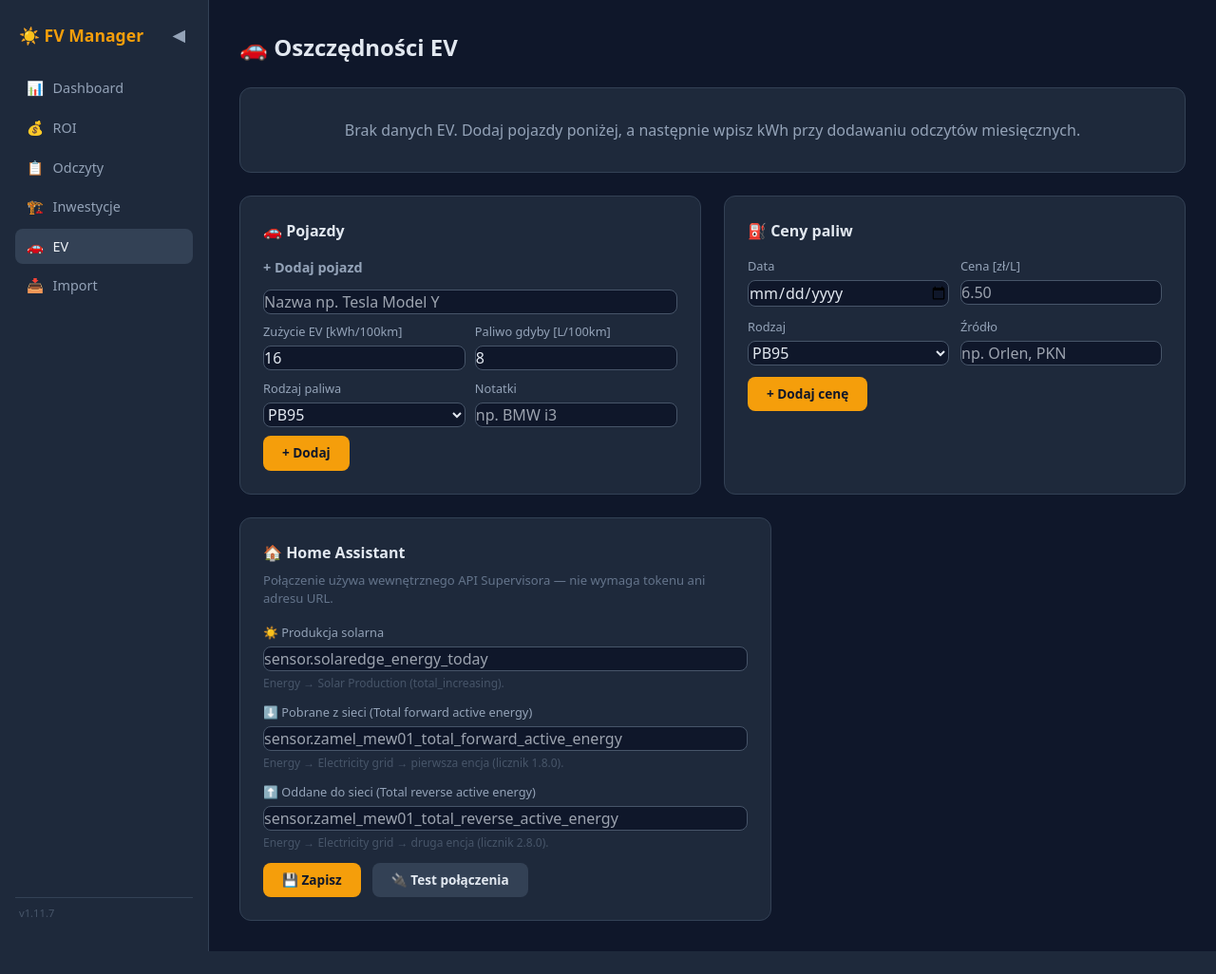
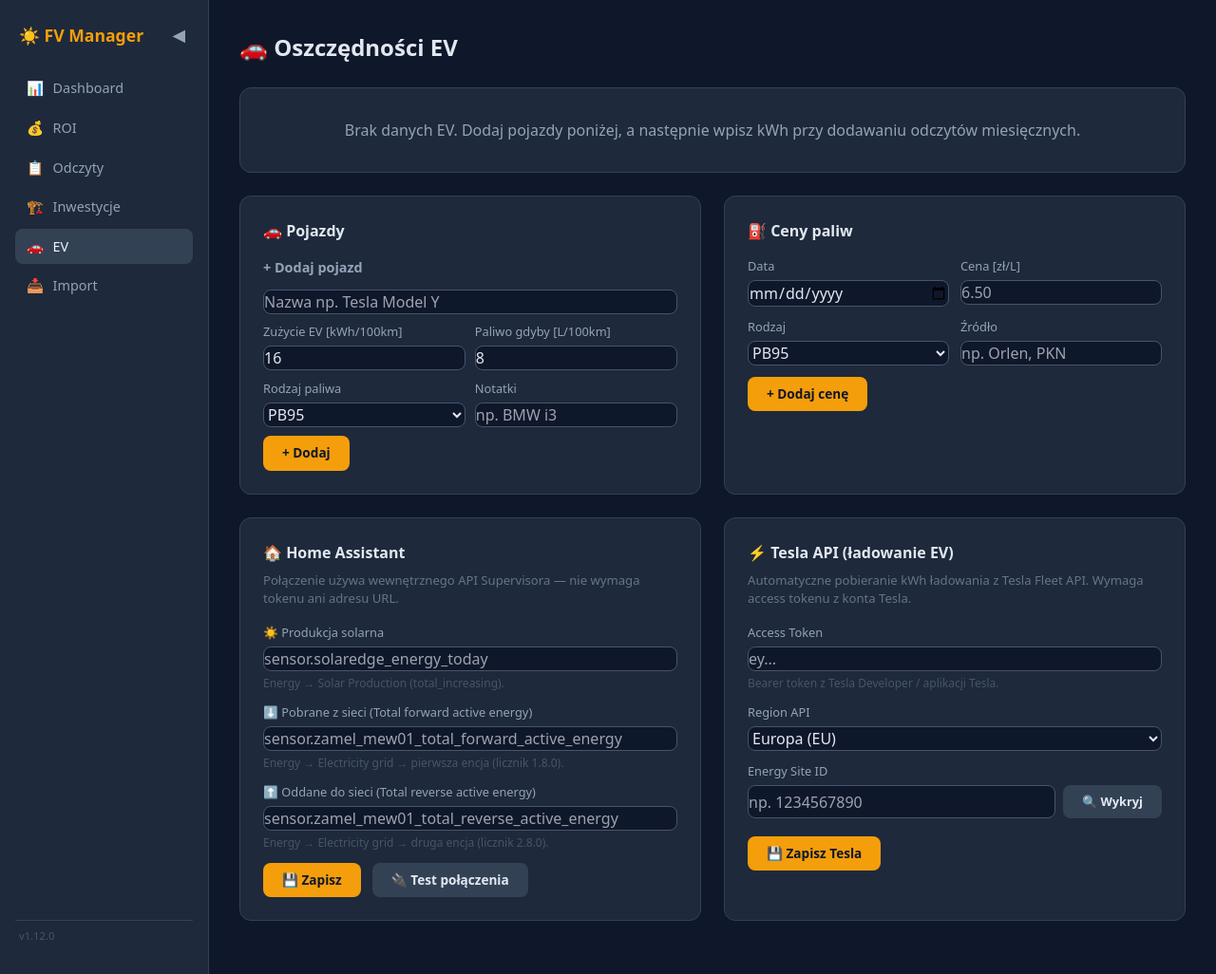
Before and after one commit to SyBeer/fv-manager, a FastAPI app: page /ev in a window 1280 px wide. Shown: the whole page at 95% size. Before the commit the page ends 1002 px from the top, so only its background shows below. Run offline with FastAPI, Linux system fonts and the light colour scheme; data comes from the database, SQL or seed files in the repository; data that the repository does not hold is empty; some libraries are stand-ins or nearby versions.

Commit message:
feat: integracja Tesla Fleet API do pobierania historii ładowania EV
- Nowe kolumny DB: tesla_access_token, tesla_site_id, tesla_api_base
- Helper _tesla_fetch_charging() z sumowaniem kWh sesji z miesiąca
- Endpoint /api/tesla-sites do auto-odkrycia energy_site_id
- Endpoint /api/tesla-charging-fetch?period=YYYY.MM
- Sekcja Tesla w ustawieniach EV (token, region, site_id + przycisk Wykryj)
- Przycisk ⚡ Tesla przy polach EV kWh w formularzu odczytu
- Wersja 1.12.0

Co-Authored-By: Claude Sonnet 4.6 <noreply@anthropic.com>

```diff
--- a/config.yaml
+++ b/config.yaml
@@ -1,6 +1,6 @@
 name: "FV Manager"
 description: "Zarządzanie efektywnością kosztową fotowoltaiki — ROI, EV, import z Excela"
-version: "1.11.8"
+version: "1.12.0"
 slug: "fv-manager"
 init: false
 host_network: false
--- a/src/main.py
+++ b/src/main.py
@@ -720,15 +720,21 @@ async def save_ev_settings(
     ha_solar_entity: str = Form(None),
     ha_grid_consumed_entity: str = Form(None),
     ha_grid_returned_entity: str = Form(None),
+    tesla_access_token: str = Form(None),
+    tesla_site_id: str = Form(None),
+    tesla_api_base: str = Form("https://fleet-api.prd.eu.vn.cloud.tesla.com"),
 ):
     db = await get_db()
     try:
         await db.execute(
             """UPDATE ev_settings SET efficiency_kwh_per_100km=?, fuel_consumption_l_per_100km=?,
                annual_km=?, fuel_type=?, ha_solar_entity=?,
-               ha_grid_consumed_entity=?, ha_grid_returned_entity=? WHERE id=1""",
+               ha_grid_consumed_entity=?, ha_grid_returned_entity=?,
+               tesla_access_token=?, tesla_site_id=?, tesla_api_base=? WHERE id=1""",
             (efficiency_kwh_per_100km, fuel_consumption_l_per_100km, annual_km,
-             fuel_type, ha_solar_entity, ha_grid_consumed_entity, ha_grid_returned_entity),
+             fuel_type, ha_solar_entity, ha_grid_consumed_entity, ha_grid_returned_entity,
+             tesla_access_token or None, tesla_site_id or None,
+             tesla_api_base or "https://fleet-api.prd.eu.vn.cloud.tesla.com"),
         )
         await db.commit()
     finally:
@@ -909,6 +915,36 @@ async def _ha_fetch_energy(entity: str, year: int, month: int) -> tuple[float |
         return None, str(e)
 
 
+async def _tesla_fetch_charging(token: str, site_id: str, api_base: str, year: int, month: int) -> tuple[float | None, str]:
+    import httpx, calendar
+    last_day = calendar.monthrange(year, month)[1]
+    start = f"{year}-{month:02d}-01"
+    end = f"{year}-{month:02d}-{last_day}"
+    url = f"{api_base}/api/1/energy_sites/{site_id}/telemetry_history"
+    params = {"kind": "charge", "start_date": start, "end_date": end, "time_zone": "Europe/Warsaw"}
+    headers = {"Authorization": f"Bearer {token}"}
+    try:
+        async with httpx.AsyncClient(timeout=15) as client:
+            r = await client.get(url, headers=headers, params=params)
+        if r.status_code == 401:
+            return None, "Brak autoryzacji (401) — sprawdź token Tesla"
+        if r.status_code != 200:
+            return None, f"Tesla API: {r.status_code} — {r.text[:300]}"
+        try:
+            data = r.json()
+        except Exception as e:
+            return None, f"Nieprawidłowy JSON: {e} | {r.text[:200]}"
+        response = data.get("response", {})
+        time_series = response.get("time_series", [])
+        total_kwh = 0.0
+        for entry in time_series:
+            total_kwh += float(entry.get("charge_energy_added", 0) or 0)
+        if not time_series:
+            return None, f"Brak danych Tesla za {year}-{month:02d}. Surowa odpowiedź: {str(data)[:300]}"
+        return round(total_kwh, 3), ""
+    except Exception as e:
+        return None, str(e)
+
 
 @app.get("/api/ha-test")
 async def ha_test():
@@ -1067,3 +1103,63 @@ async def api_summary():
     roi = calc_roi(readings, total) if readings and total > 0 else {}
     last = readings[-1] if readings else {}
     return JSONResponse({**roi, "last_period": last.get("period"), "last_production_kwh": last.get("production_kwh")})
+
+
+@app.get("/api/tesla-sites")
+async def tesla_sites():
+    """Discover Tesla energy sites for the configured access token."""
+    import httpx
+    db = await get_db()
+    try:
+        settings = await _get_ev_settings(db)
+    finally:
+        await db.close()
+
+    token = (settings.get("tesla_access_token") or "").strip()
+    api_base = (settings.get("tesla_api_base") or "https://fleet-api.prd.eu.vn.cloud.tesla.com").strip()
+    if not token:
+        return JSONResponse({"error": "Brak tokenu Tesla — zapisz go najpierw w ustawieniach."})
+    try:
+        async with httpx.AsyncClient(timeout=10) as client:
+            r = await client.get(f"{api_base}/api/1/products", headers={"Authorization": f"Bearer {token}"})
+        if r.status_code == 401:
+            return JSONResponse({"error": "Brak autoryzacji (401) — sprawdź token Tesla"})
+        if r.status_code != 200:
+            return JSONResponse({"error": f"Tesla API: {r.status_code} — {r.text[:200]}"})
+        products = r.json().get("response", [])
+        sites = [
+            {"id": str(p.get("energy_site_id") or p.get("id")), "name": p.get("site_name") or p.get("display_name") or "—"}
+            for p in products
+            if p.get("energy_site_id") or p.get("resource_type") == "battery"
+        ]
+        return JSONResponse({"sites": sites})
+    except Exception as e:
+        return JSONResponse({"error": str(e)})
+
+
+@app.get("/api/tesla-charging-fetch")
+async def tesla_charging_fetch(period: str):
+    """Fetch monthly EV charging kWh from Tesla Fleet API."""
+    db = await get_db()
+    try:
+        settings = await _get_ev_settings(db)
+    finally:
+        await db.close()
+
+    token = (settings.get("tesla_access_token") or "").strip()
+    site_id = (settings.get("tesla_site_id") or "").strip()
+    api_base = (settings.get("tesla_api_base") or "https://fleet-api.prd.eu.vn.cloud.tesla.com").strip()
+
+    if not token:
+        return JSONResponse({"error": "Brak tokenu Tesla — skonfiguruj w Ustawieniach EV."})
+    if not site_id:
+        return JSONResponse({"error": "Brak site_id Tesla — użyj przycisku 'Wykryj' w Ustawieniach EV."})
+    try:
+        year, month = int(period[:4]), int(period[5:])
+    except (ValueError, IndexError):
+        return JSONResponse({"error": f"Nieprawidłowy format okresu: {period}"})
+
+    kwh, err = await _tesla_fetch_charging(token, site_id, api_base, year, month)
+    if err:
+        return JSONResponse({"error": err})
+    return JSONResponse({"kwh": kwh})
--- a/src/utils/db.py
+++ b/src/utils/db.py
@@ -95,6 +95,9 @@ async def init_db() -> None:
             ("ha_solar_entity", "TEXT"),
             ("ha_grid_consumed_entity", "TEXT"),
             ("ha_grid_returned_entity", "TEXT"),
+            ("tesla_access_token", "TEXT"),
+            ("tesla_site_id", "TEXT"),
+            ("tesla_api_base", "TEXT"),
         ]:
             try:
                 await db.execute(f"ALTER TABLE ev_settings ADD COLUMN {col} {definition}")
--- a/templates/base.html
+++ b/templates/base.html
@@ -103,7 +103,7 @@
 
     <!-- Version -->
     <div id="sidebar-version" style="font-size:.7rem; color:#475569; padding:.5rem .25rem; border-top:1px solid #334155; margin-top:.5rem;">
-      v1.11.7
+      v1.12.0
     </div>
   </nav>
 
--- a/templates/ev.html
+++ b/templates/ev.html
@@ -196,14 +196,19 @@
 
 </div>
 
-<!-- Ustawienia HA -->
-<div class="card" style="max-width:560px;">
+<!-- Ustawienia HA i Tesla -->
+<div style="display:grid; grid-template-columns:1fr 1fr; gap:1.5rem; margin-bottom:1.5rem;">
+
+<div class="card">
   <h2 style="font-size:1rem; font-weight:600; margin-bottom:.5rem;">🏠 Home Assistant</h2>
   <p style="font-size:.82rem; color:#64748b; margin-bottom:1rem;">Połączenie używa wewnętrznego API Supervisora — nie wymaga tokenu ani adresu URL.</p>
   <form method="post" action="{{ rp }}/ev/settings" style="display:flex; flex-direction:column; gap:.75rem;">
     <input type="hidden" name="efficiency_kwh_per_100km" value="{{ settings.efficiency_kwh_per_100km or 16 }}">
     <input type="hidden" name="fuel_consumption_l_per_100km" value="{{ settings.fuel_consumption_l_per_100km or 10 }}">
     <input type="hidden" name="annual_km" value="{{ settings.annual_km or 25000 }}">
+    <input type="hidden" name="tesla_access_token" value="{{ settings.tesla_access_token or '' }}">
+    <input type="hidden" name="tesla_site_id" value="{{ settings.tesla_site_id or '' }}">
+    <input type="hidden" name="tesla_api_base" value="{{ settings.tesla_api_base or 'https://fleet-api.prd.eu.vn.cloud.tesla.com' }}">
     <div>
       <label style="display:block; margin-bottom:.3rem; font-size:.8rem; color:#94a3b8;">☀️ Produkcja solarna</label>
       <input type="text" name="ha_solar_entity" placeholder="sensor.solaredge_energy_today" value="{{ settings.ha_solar_entity or '' }}">
@@ -225,6 +230,45 @@
     </div>
     <div id="ha-test-result" style="display:none; margin-top:.75rem; padding:.6rem .9rem; border-radius:6px; font-size:.85rem;"></div>
   </form>
+</div>
+
+<!-- Tesla API -->
+<div class="card">
+  <h2 style="font-size:1rem; font-weight:600; margin-bottom:.5rem;">⚡ Tesla API (ładowanie EV)</h2>
+  <p style="font-size:.82rem; color:#64748b; margin-bottom:1rem;">Automatyczne pobieranie kWh ładowania z Tesla Fleet API. Wymaga access tokenu z konta Tesla.</p>
+  <form method="post" action="{{ rp }}/ev/settings" style="display:flex; flex-direction:column; gap:.75rem;">
+    <input type="hidden" name="efficiency_kwh_per_100km" value="{{ settings.efficiency_kwh_per_100km or 16 }}">
+    <input type="hidden" name="fuel_consumption_l_per_100km" value="{{ settings.fuel_consumption_l_per_100km or 10 }}">
+    <input type="hidden" name="annual_km" value="{{ settings.annual_km or 25000 }}">
+    <input type="hidden" name="ha_solar_entity" value="{{ settings.ha_solar_entity or '' }}">
+    <input type="hidden" name="ha_grid_consumed_entity" value="{{ settings.ha_grid_consumed_entity or '' }}">
+    <input type="hidden" name="ha_grid_returned_entity" value="{{ settings.ha_grid_returned_entity or '' }}">
+    <div>
+      <label style="display:block; margin-bottom:.3rem; font-size:.8rem; color:#94a3b8;">Access Token</label>
+      <input type="password" name="tesla_access_token" placeholder="ey..." value="{{ settings.tesla_access_token or '' }}" autocomplete="off">
+      <div style="font-size:.75rem; color:#475569; margin-top:.25rem;">Bearer token z Tesla Developer / aplikacji Tesla.</div>
+    </div>
+    <div>
+      <label style="display:block; margin-bottom:.3rem; font-size:.8rem; color:#94a3b8;">Region API</label>
+      <select name="tesla_api_base">
+        <option value="https://fleet-api.prd.eu.vn.cloud.tesla.com" {% if not settings.tesla_api_base or 'eu' in (settings.tesla_api_base or '') %}selected{% endif %}>Europa (EU)</option>
+        <option value="https://fleet-api.prd.na.vn.cloud.tesla.com" {% if 'na' in (settings.tesla_api_base or '') %}selected{% endif %}>Ameryka Płn. (NA)</option>
+      </select>
+    </div>
+    <div>
+      <label style="display:block; margin-bottom:.3rem; font-size:.8rem; color:#94a3b8;">Energy Site ID</label>
+      <div style="display:flex; gap:.5rem;">
+        <input type="text" name="tesla_site_id" id="tesla-site-id" placeholder="np. 1234567890" value="{{ settings.tesla_site_id or '' }}" style="flex:1;">
+        <button type="button" class="btn btn-ghost" style="font-size:.8rem; white-space:nowrap;" onclick="discoverTeslaSites()">🔍 Wykryj</button>
+      </div>
+      <div id="tesla-sites-result" style="font-size:.78rem; color:#94a3b8; margin-top:.4rem;"></div>
+    </div>
+    <div style="display:flex; gap:.75rem; align-items:center; flex-wrap:wrap;">
+      <button type="submit" class="btn btn-primary" style="font-size:.85rem;">💾 Zapisz Tesla</button>
+    </div>
+  </form>
+</div>
+
 </div>
 
 <script>
@@ -252,5 +296,22 @@ async function testHA() {
     el.textContent = '❌ Błąd połączenia: ' + e.message;
   }
 }
+
+async function discoverTeslaSites() {
+  const el = document.getElementById('tesla-sites-result');
+  el.textContent = '⏳ Pobieranie listy...';
+  try {
+    const r = await fetch('{{ rp }}/api/tesla-sites');
+    const d = await r.json();
+    if (d.error) { el.textContent = '❌ ' + d.error; return; }
+    const sites = d.sites || [];
+    if (!sites.length) { el.textContent = '⚠️ Brak energy sites w tym koncie.'; return; }
+    el.innerHTML = sites.map(s =>
+      `<span style="cursor:pointer; color:#93c5fd; text-decoration:underline;" onclick="document.getElementById('tesla-site-id').value='${s.id}'">${s.id} — ${s.name}</span>`
+    ).join('<br>');
+  } catch(e) {
+    el.textContent = '❌ Błąd: ' + e.message;
+  }
+}
 </script>
 {% endblock %}
```
Also changed, not shown: templates/reading_form.html (+25 -3 lines).
